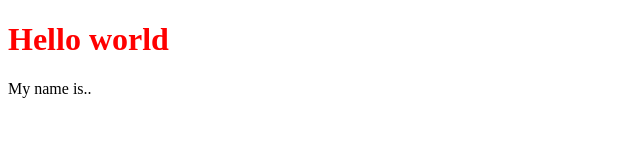
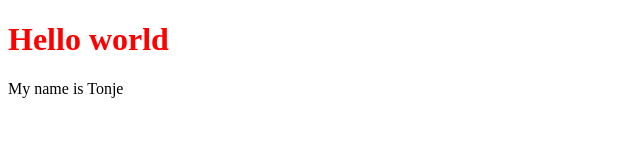
Before and after one commit to tonjetj/css-framework-practice, a website: page index.html in a window 1280 px wide. Shown: the full height of the page, 0-640 px from the left. Drawn offline with Linux system fonts and the light colour scheme.

Commit message:
Mentioned my name.

```diff
--- a/index.html
+++ b/index.html
@@ -9,6 +9,6 @@
   </head>
   <body>
     <h1>Hello world</h1>
-    <p>My name is..</p>
+    <p>My name is Tonje</p>
   </body>
 </html>
```
